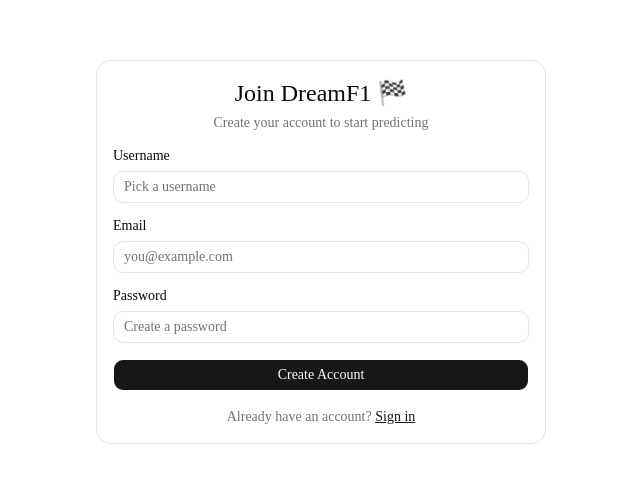
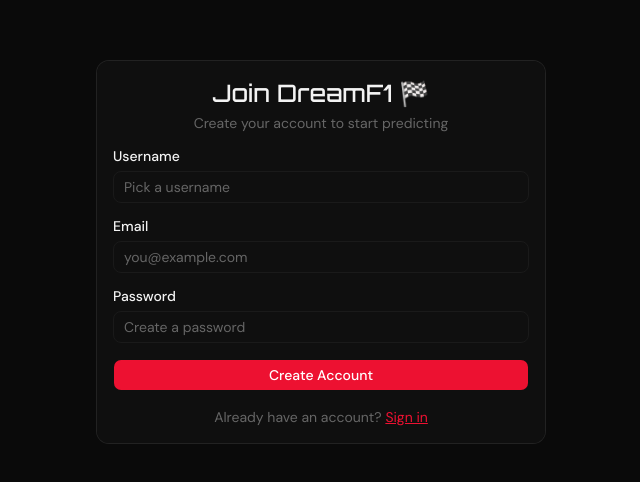
Before and after one commit to Aabhaskhandelwal/DreamF1, a Next.js app in the folder frontend/: page /register in a window 1280 px wide. Shown: the part 148-630 px from the top of the page, without its empty margins (319-959 px from the left). Built offline with nearby package versions, Linux system fonts and the light colour scheme.

Commit message:
layout and utils

```diff
--- a/frontend/app/globals.css
+++ b/frontend/app/globals.css
@@ -7,9 +7,35 @@
 @theme inline {
   --color-background: var(--background);
   --color-foreground: var(--foreground);
-  --font-sans: var(--font-sans);
-  --font-mono: var(--font-geist-mono);
-  --font-heading: var(--font-sans);
+  --font-sans: var(--font-dm-sans);
+  --font-mono: var(--font-dm-mono);
+  --font-heading: var(--font-orbitron);
+  --font-f1: var(--font-f1-regular);
+
+  /* Brand */
+  --color-f1-red: #ED1131;
+  --color-f1-red-dark: #b5001e;
+  --color-f1-purple: #c084fc;
+  --color-f1-green: #4ade80;
+
+  /* Surfaces */
+  --color-surface-0: #0a0a0a;
+  --color-surface-1: #111111;
+  --color-surface-2: #161616;
+  --color-surface-3: #1e1e1e;
+
+  /* Borders */
+  --color-border-subtle: #1a1a1a;
+  --color-border-default: #1e1e1e;
+  --color-border-muted: #2a2a2a;
+
+  /* Text */
+  --color-text-primary: #f3f3f3;
+  --color-text-secondary: #e0e0e0;
+  --color-text-muted: #666666;
+  --color-text-dim: #444444;
+
+  /* Shadcn overrides */
   --color-sidebar-ring: var(--sidebar-ring);
   --color-sidebar-border: var(--sidebar-border);
   --color-sidebar-accent-foreground: var(--sidebar-accent-foreground);
@@ -18,11 +44,6 @@
   --color-sidebar-primary: var(--sidebar-primary);
   --color-sidebar-foreground: var(--sidebar-foreground);
   --color-sidebar: var(--sidebar);
-  --color-chart-5: var(--chart-5);
-  --color-chart-4: var(--chart-4);
-  --color-chart-3: var(--chart-3);
-  --color-chart-2: var(--chart-2);
-  --color-chart-1: var(--chart-1);
   --color-ring: var(--ring);
   --color-input: var(--input);
   --color-border: var(--border);
@@ -42,89 +63,107 @@
   --radius-sm: calc(var(--radius) * 0.6);
   --radius-md: calc(var(--radius) * 0.8);
   --radius-lg: var(--radius);
-  --radius-xl: calc(var(--radius) * 1.4);
-  --radius-2xl: calc(var(--radius) * 1.8);
-  --radius-3xl: calc(var(--radius) * 2.2);
-  --radius-4xl: calc(var(--radius) * 2.6);
 }
 
+/* ── Design tokens (always dark) ─────────────────────────────── */
 :root {
-  --background: oklch(1 0 0);
-  --foreground: oklch(0.145 0 0);
-  --card: oklch(1 0 0);
-  --card-foreground: oklch(0.145 0 0);
-  --popover: oklch(1 0 0);
-  --popover-foreground: oklch(0.145 0 0);
-  --primary: oklch(0.205 0 0);
-  --primary-foreground: oklch(0.985 0 0);
-  --secondary: oklch(0.97 0 0);
-  --secondary-foreground: oklch(0.205 0 0);
-  --muted: oklch(0.97 0 0);
-  --muted-foreground: oklch(0.556 0 0);
-  --accent: oklch(0.97 0 0);
-  --accent-foreground: oklch(0.205 0 0);
-  --destructive: oklch(0.577 0.245 27.325);
-  --border: oklch(0.922 0 0);
-  --input: oklch(0.922 0 0);
-  --ring: oklch(0.708 0 0);
-  --chart-1: oklch(0.87 0 0);
-  --chart-2: oklch(0.556 0 0);
-  --chart-3: oklch(0.439 0 0);
-  --chart-4: oklch(0.371 0 0);
-  --chart-5: oklch(0.269 0 0);
-  --radius: 0.625rem;
-  --sidebar: oklch(0.985 0 0);
-  --sidebar-foreground: oklch(0.145 0 0);
-  --sidebar-primary: oklch(0.205 0 0);
-  --sidebar-primary-foreground: oklch(0.985 0 0);
-  --sidebar-accent: oklch(0.97 0 0);
-  --sidebar-accent-foreground: oklch(0.205 0 0);
-  --sidebar-border: oklch(0.922 0 0);
-  --sidebar-ring: oklch(0.708 0 0);
+  --background: #0a0a0a;
+  --foreground: #f3f3f3;
+  --card: rgba(17, 17, 17, 0.8);
+  --card-foreground: #f3f3f3;
+  --popover: #111111;
+  --popover-foreground: #f3f3f3;
+  --primary: #ED1131;
+  --primary-foreground: #ffffff;
+  --secondary: #1a1a1a;
+  --secondary-foreground: #e0e0e0;
+  --muted: #161616;
+  --muted-foreground: #666666;
+  --accent: #1e1e1e;
+  --accent-foreground: #e0e0e0;
+  --destructive: #ED1131;
+  --border: #1e1e1e;
+  --input: #1a1a1a;
+  --ring: #ED113133;
+  --radius: 0.5rem;
+  --sidebar: #0a0a0a;
+  --sidebar-foreground: #e0e0e0;
+  --sidebar-primary: #ED1131;
+  --sidebar-primary-foreground: #ffffff;
+  --sidebar-accent: #1a1a1a;
+  --sidebar-accent-foreground: #e0e0e0;
+  --sidebar-border: #1a1a1a;
+  --sidebar-ring: #ED113133;
 }
 
-.dark {
-  --background: oklch(0.145 0 0);
-  --foreground: oklch(0.985 0 0);
-  --card: oklch(0.205 0 0);
-  --card-foreground: oklch(0.985 0 0);
-  --popover: oklch(0.205 0 0);
-  --popover-foreground: oklch(0.985 0 0);
-  --primary: oklch(0.922 0 0);
-  --primary-foreground: oklch(0.205 0 0);
-  --secondary: oklch(0.269 0 0);
-  --secondary-foreground: oklch(0.985 0 0);
-  --muted: oklch(0.269 0 0);
-  --muted-foreground: oklch(0.708 0 0);
-  --accent: oklch(0.269 0 0);
-  --accent-foreground: oklch(0.985 0 0);
-  --destructive: oklch(0.704 0.191 22.216);
-  --border: oklch(1 0 0 / 10%);
-  --input: oklch(1 0 0 / 15%);
-  --ring: oklch(0.556 0 0);
-  --chart-1: oklch(0.87 0 0);
-  --chart-2: oklch(0.556 0 0);
-  --chart-3: oklch(0.439 0 0);
-  --chart-4: oklch(0.371 0 0);
-  --chart-5: oklch(0.269 0 0);
-  --sidebar: oklch(0.205 0 0);
-  --sidebar-foreground: oklch(0.985 0 0);
-  --sidebar-primary: oklch(0.488 0.243 264.376);
-  --sidebar-primary-foreground: oklch(0.985 0 0);
-  --sidebar-accent: oklch(0.269 0 0);
-  --sidebar-accent-foreground: oklch(0.985 0 0);
-  --sidebar-border: oklch(1 0 0 / 10%);
-  --sidebar-ring: oklch(0.556 0 0);
+/* ── Base ─────────────────────────────────────────────────────── */
+*, *::before, *::after { box-sizing: border-box; }
+
+html, body {
+  background-color: #0a0a0a;
+  color: #f3f3f3;
+  min-height: 100vh;
+  -webkit-font-smoothing: antialiased;
+  -moz-osx-font-smoothing: grayscale;
 }
 
-@layer base {
-  * {
-    @apply border-border outline-ring/50;
+/* ── Scrollbar ────────────────────────────────────────────────── */
+::-webkit-scrollbar { width: 6px; height: 6px; }
+::-webkit-scrollbar-track { background: #111; }
+::-webkit-scrollbar-thumb { background: #333; border-radius: 3px; }
+::-webkit-scrollbar-thumb:hover { background: #555; }
+* { scrollbar-width: thin; scrollbar-color: #333 #111; }
+
+/* ── Utility components ───────────────────────────────────────── */
+@layer components {
+  .glass-card {
+    background: rgba(17, 17, 17, 0.8);
+    border: 1px solid #1e1e1e;
+    border-radius: 8px;
+    backdrop-filter: blur(8px);
   }
-  body {
-    @apply bg-background text-foreground;
+
+  .glass-card-accent {
+    background: rgba(17, 17, 17, 0.8);
+    border: 1px solid #1e1e1e;
+    border-left: 3px solid #ED1131;
+    border-radius: 8px;
+    backdrop-filter: blur(8px);
   }
-  html {
-    @apply font-sans;
+
+  .section-label {
+    font-family: var(--font-dm-mono), monospace;
+    font-size: 0.62rem;
+    color: #555;
+    text-transform: uppercase;
+    letter-spacing: 0.12em;
+  }
+
+  .metric-value {
+    font-family: var(--font-orbitron), monospace;
+    font-size: 1.3rem;
+    color: #f3f3f3;
+  }
+
+  .metric-label {
+    font-family: var(--font-dm-mono), monospace;
+    font-size: 0.65rem;
+    color: #666;
+    text-transform: uppercase;
+    letter-spacing: 0.1em;
+  }
+
+  .f1-badge {
+    font-family: var(--font-dm-mono), monospace;
+    font-size: 0.72rem;
+    letter-spacing: 0.06em;
+    text-transform: uppercase;
+  }
+
+  .timing-row {
+    background: linear-gradient(90deg, var(--team-color, #333)22 0%, transparent 55%);
+    border: 1px solid #1e1e1e;
+    border-radius: 4px;
+    padding: 0.5rem 0.75rem;
   }
 }
--- a/frontend/app/layout.tsx
+++ b/frontend/app/layout.tsx
@@ -1,20 +1,35 @@
 import type { Metadata } from "next";
-import { Geist, Geist_Mono } from "next/font/google";
+import { Orbitron, DM_Mono, DM_Sans } from "next/font/google";
+import localFont from "next/font/local";
 import "./globals.css";
 
-const geistSans = Geist({
-  variable: "--font-geist-sans",
-  subsets: ["latin"],
+const f1Regular = localFont({
+  src: "../public/fonts/Formula1-Regular.otf",
+  variable: "--font-f1-regular",
+  weight: "400",
 });
 
-const geistMono = Geist_Mono({
-  variable: "--font-geist-mono",
+const orbitron = Orbitron({
   subsets: ["latin"],
+  weight: ["400", "500", "700"],
+  variable: "--font-orbitron",
+});
+
+const dmMono = DM_Mono({
+  subsets: ["latin"],
+  weight: ["400", "500"],
+  variable: "--font-dm-mono",
+});
+
+const dmSans = DM_Sans({
+  subsets: ["latin"],
+  weight: ["300", "400", "500"],
+  variable: "--font-dm-sans",
 });
 
 export const metadata: Metadata = {
-  title: "Create Next App",
-  description: "Generated by create next app",
+  title: "DreamF1",
+  description: "Telemetry and Friend circle",
 };
 
 export default function RootLayout({
@@ -25,9 +40,11 @@ export default function RootLayout({
   return (
     <html
       lang="en"
-      className={`${geistSans.variable} ${geistMono.variable} h-full antialiased`}
+      className={`${f1Regular.variable} ${orbitron.variable} ${dmMono.variable} ${dmSans.variable}`}
     >
-      <body className="min-h-full flex flex-col">{children}</body>
+      <body className="min-h-screen bg-[#0a0a0a] text-[#f3f3f3] antialiased">
+        {children}
+      </body>
     </html>
   );
 }
```
Also changed, not shown: 2 other files (tests, documents, lock files or other folders).
